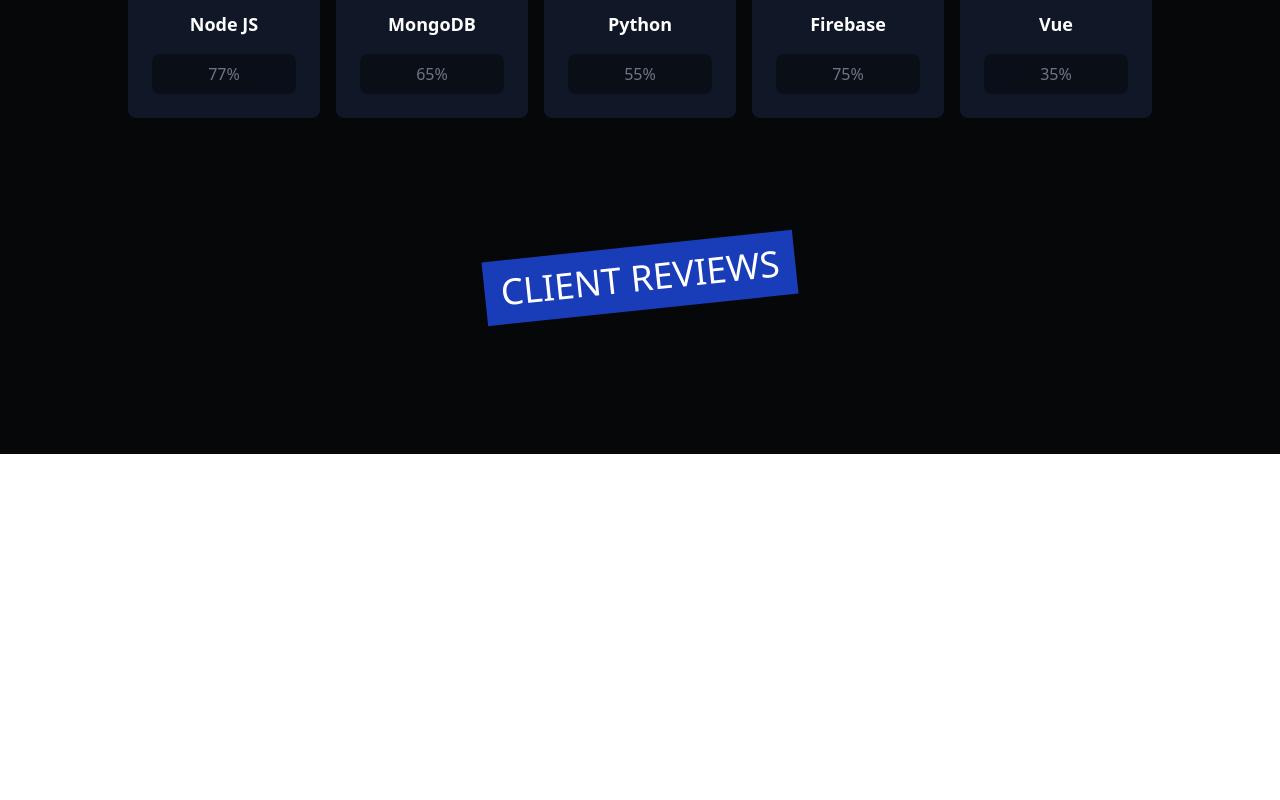
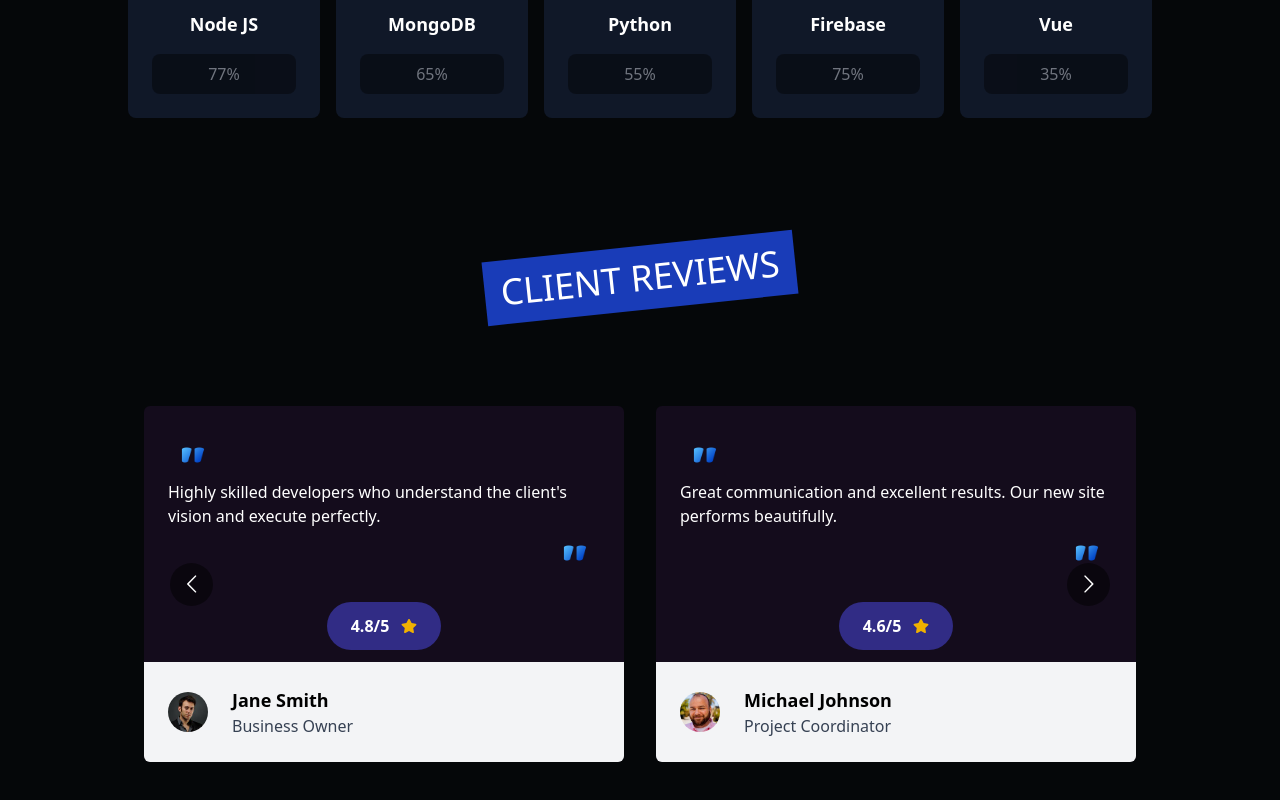
Before and after one commit to miruuw/profile-app, a Next.js app: page / in a window 1280 px wide. Shown: the part 4224-5024 px from the top of the page. Before the commit the page ends 4678 px from the top, so only its background shows below. Built offline with nearby package versions, Linux system fonts and the light colour scheme.

Commit message:
client review done

```diff
--- /dev/null
+++ b/components/Home/Reviews/ReviewCard.tsx
@@ -0,0 +1,57 @@
+import Image from 'next/image';
+import React from 'react'
+import { FaStar } from 'react-icons/fa';
+
+// props type
+type Props ={
+    review: {
+        name: string;
+        review: string;
+        rating: number;
+        profession: string;
+        image: string;
+    }
+}
+
+const ReviewCard = ({review}: Props) => {
+    const {image, name, profession, rating, review: clientReviews} = review;
+
+  return (
+    <div className='rounded-md overflow-hidden bg-[#140c1c] m-4'>
+      <div className='p-6'>
+        <Image
+        src="/images/q.png"
+        alt='image'
+        width={50}
+        height={50}
+        />
+        <p className='text-white text-opacity-70'>{clientReviews}</p>
+        <Image
+        src="/images/q.png"
+        alt='image'
+        width={50}
+        height={50}
+        className='ml-auto'
+        />
+      </div>
+      <div className='px-6 py-3 mb-3 w-fit mx-auto rounded-full flex items-center space-x-3 bg-indigo-900
+      text-white font-bold'>
+        <span>{rating}/5</span>
+        <FaStar className='text-yellow-500'/>
+      </div>
+      <div className='bg-gray-100'>
+        <div className='p-6 flex items-center space-x-6'>
+            <div>
+                <Image src={image} alt={name} width={40} height={40} className='rounded-full'/>
+            </div>
+            <div>
+                <h1 className='text-lg font-bold'>{name}</h1>
+                <p className='text-base text-gray-700'>{profession}</p>
+            </div>
+        </div>
+      </div>
+    </div>
+  )
+}
+
+export default ReviewCard
--- a/components/Home/Reviews/Reviews.jsx
+++ b/components/Home/Reviews/Reviews.tsx
@@ -1,12 +1,13 @@
 import SectionHeading from '@/components/Helper/SectionHeading'
 import React from 'react'
+import Slider from './Slider'
 
 const Reviews = () => {
   return (
     <div className='pt-16 pb-16 bg-[#050709]'>
       <SectionHeading>Client Reviews</SectionHeading>
       <div className='w-[90%] sm:w-[80%] mx-auto mt-20'>
-        {/* slider */}
+        <Slider/>
       </div>
     </div>
   )
--- a/components/Home/Reviews/Slider.tsx
+++ b/components/Home/Reviews/Slider.tsx
@@ -1,10 +1,38 @@
+"use client";
+
+import { clientReviews } from '@/Data/data';
 import React from 'react'
+import Carousel from 'react-multi-carousel';
+import 'react-multi-carousel/lib/styles.css';
+import ReviewCard from './ReviewCard';
+
+const responsive = {
+  desktop: {
+    breakpoint: { max: 3000, min: 1324 },
+    items: 3,
+    slidesToSlide: 1 // optional, default to 1.
+  },
+  tablet: {
+    breakpoint: { max: 1324, min: 764 },
+    items: 2,
+    slidesToSlide: 1 // optional, default to 1.
+  },
+  mobile: {
+    breakpoint: { max: 764, min: 0 },
+    items: 1,
+    slidesToSlide: 1 // optional, default to 1.
+  }
+};
 
 const Slider = () => {
   return (
-    <div>
-      Slider
-    </div>
+    <Carousel arrows={true} autoPlay={true} autoPlaySpeed={5000} infinite={true} responsive={responsive}>
+    {clientReviews.map((review => {
+      return <div key={review.image}>
+                <ReviewCard review={review}/>
+            </div>
+      }))}
+    </Carousel>
   )
 }
 
--- a/components/Home/Services/Services.tsx
+++ b/components/Home/Services/Services.tsx
@@ -8,8 +8,8 @@
     <div className="pt-16 pb-16 bg-[#050709]">
       <SectionHeading>My Services</SectionHeading>
       <div className="grid grid-cols-1 sm:grid-cols-2 lg:grid-cols-3 xl:grid-cols-4 gap-10 w-[80%] mx-auto items-center mt-20">
-        {servicesData.map((service) => (
-          <div key={service.id}>
+        {servicesData.map((service, index) => (
+          <div key={index}>
             <ServiceCard service={service} />
           </div>
         ))}
--- a/package.json
+++ b/package.json
@@ -13,6 +13,7 @@
     "react": "^19.0.0",
     "react-dom": "^19.0.0",
     "react-icons": "^5.5.0",
+    "react-multi-carousel": "^2.8.6",
     "react-parallax-tilt": "^1.7.294"
   },
   "devDependencies": {
```
Also changed, not shown: 1 other file (tests, documents, lock files or other folders).
